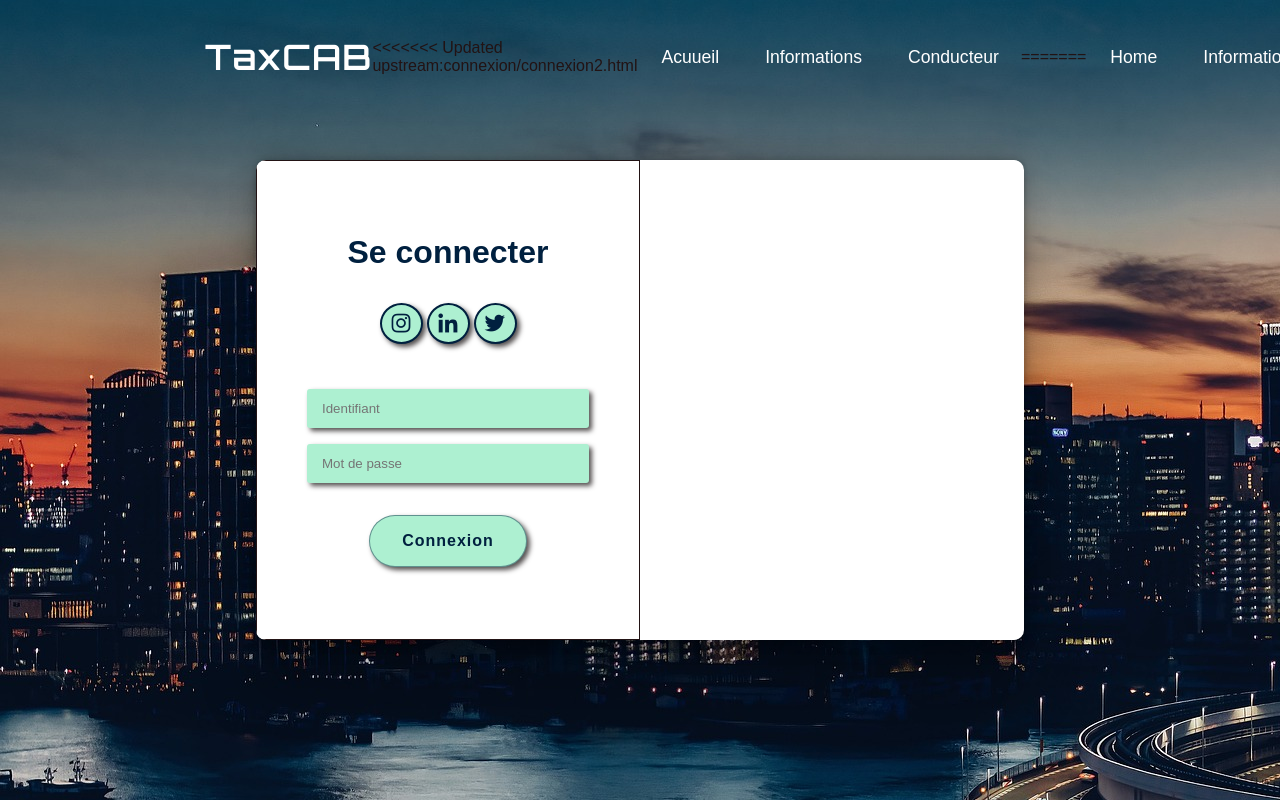
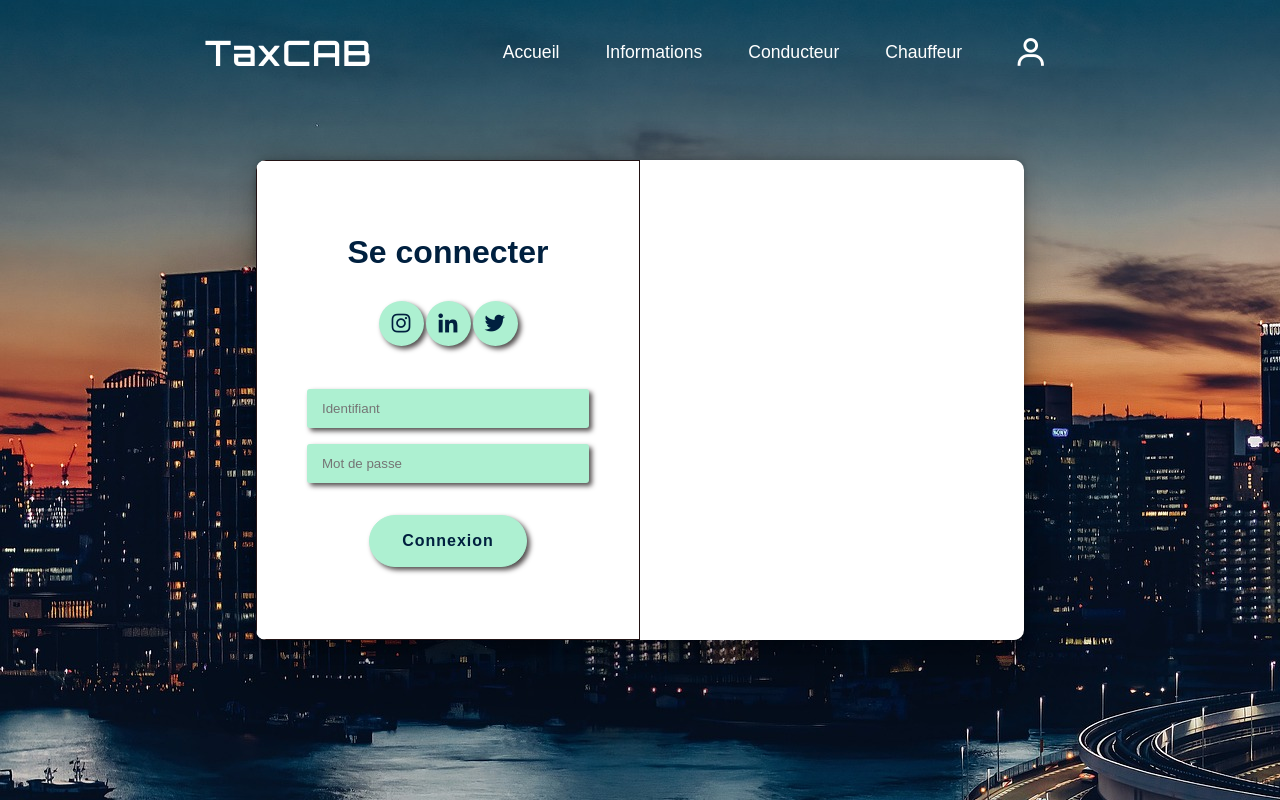
Before and after one commit to Doudmak/TaxiCab, a PHP site: page /connexion/connexion2.html in a window 1280 px wide. Run offline with PHP 8.4, Linux system fonts and the light colour scheme; some libraries are stand-ins or nearby versions.

Commit message:
fini page connexion

```diff
--- a/connexion/connexion2.css
+++ b/connexion/connexion2.css
@@ -134,7 +134,7 @@ nav ul li a{
     font-family: 'Poppins', sans-serif;
     font-weight: 600;
     color: #00203f;
-
+    margin-bottom: 70x;
 }
 
 form{
@@ -168,7 +168,6 @@ button{
     margin-top: 24px;
     letter-spacing: 1px;
     border-radius: 50px;
-    border-color: rgba(0, 32, 63, 0.45);
     box-shadow: #545050 3px 3px 5px;
     font-weight: bold;
 }
@@ -176,6 +175,7 @@ button{
 button:hover{
     cursor: pointer;
     background-color: #00203f;
+    border: #00203f 1px solid;
     color: #adf0d1;
     transition: 0.3s ease-in;
 }
@@ -200,17 +200,17 @@ button:hover{
     color: #adf0d1;
 }
 
-a.icons{
-    border: #00203f solid 2px;
+#icons{
     padding : 3px 4px 3px 4px;
     border-radius: 50%;
     background-color: #adf0d1;
     box-shadow: #545050 3px 3px 5px;
     display: flex;
     margin-top: -15px;
+    padding: 10px;
 }
 
-a.icons:hover{
+#icons:hover{
     background-color: #00203f;
     transition: 300ms ease-in;
 }
--- a/connexion/connexion2.html
+++ b/connexion/connexion2.html
@@ -19,15 +19,9 @@
          <div class="bx bx-menu" id="menu-icon"></div>
          <nav>
              <ul>
-<<<<<<< Updated upstream:connexion/connexion2.html
-                 <li><a href="#Home" class="menu_hover">Acuueil</a></li>
+                 <li><a href="#Home" class="menu_hover">Accueil</a></li>
                  <li><a href="#Information" class="menu_hover">Informations</a></li>
                  <li><a href="#Conducteur" class="menu_hover">Conducteur</a></li>
-=======
-                 <li><a href="C:\Users\Ulric\Documents\GitHub\TaxiCab\index.html" class="menu_hover">Home</a></li>
-                 <li><a href="#Information" class="menu_hover">Information</a></li>
-                 <li><a href="#Conducteur" class="menu_hover">Conduteur</a></li>
->>>>>>> Stashed changes:connexion/connexion2 (2).html
                  <li><a href="#Chauffeur" class="menu_hover">Chauffeur</a></li>
                  <li><a href=""><div class="bx bx-user" id="user-icon"></div></a></li>
              </ul>
@@ -49,10 +43,6 @@
                 <button>Connexion</button>
             </form>
         </div>
-
-        <div class="connexion">
-
-        </div>
      </div>
 
 </body>
```
